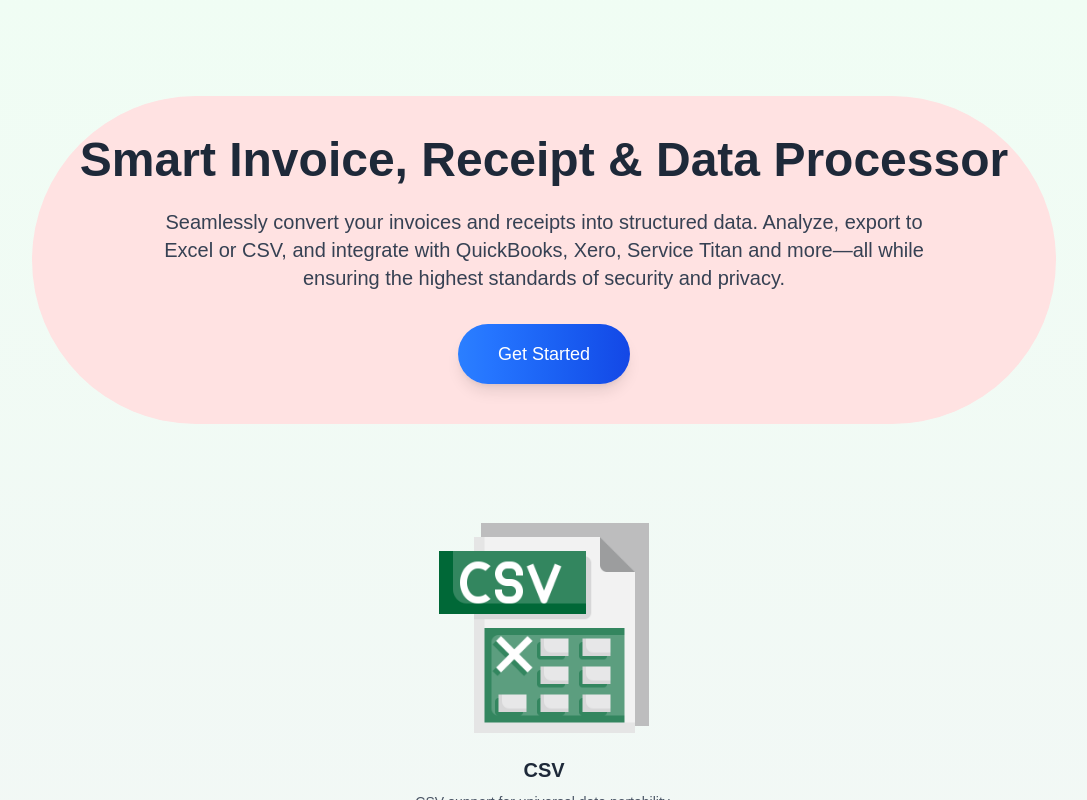
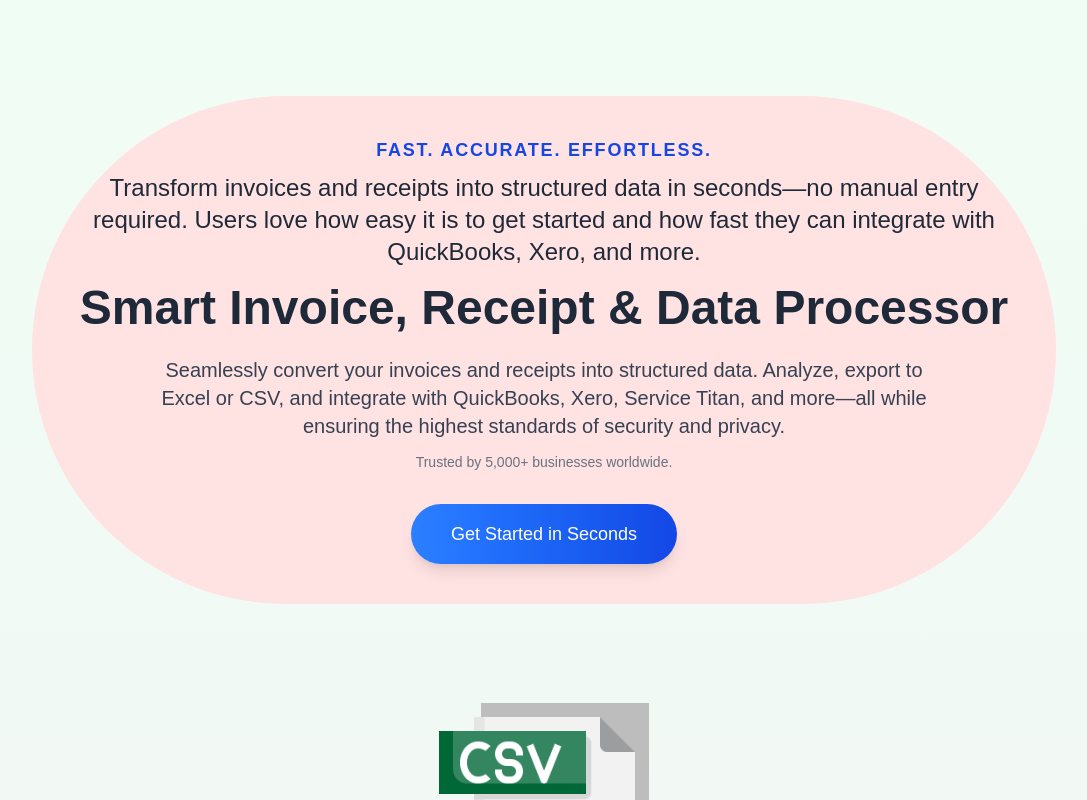
Before and after one commit to Jhector1/masyglink.com, a Next.js app: page / in a window 1280 px wide. Shown: the top 800 px of the page, without its empty margins (96-1183 px from the left). Built offline with nearby package versions, Linux system fonts and the light colour scheme; no server answers.

Commit message:
simple chnage

```diff
--- a/src/app/globals.css
+++ b/src/app/globals.css
@@ -27,3 +27,19 @@
   color: var(--foreground);
   font-family: Arial, Helvetica, sans-serif;
 }
+
+
+@keyframes fadeSlideUp {
+  0% {
+    opacity: 0;
+    transform: translateY(20px);
+  }
+  100% {
+    opacity: 1;
+    transform: translateY(0);
+  }
+}
+
+.animate-fadeSlideUp {
+  animation: fadeSlideUp 1s ease-out forwards;
+}
--- a/src/app/layout.tsx
+++ b/src/app/layout.tsx
@@ -18,7 +18,7 @@
 const defaultTitle = "Home";
 const fullTitle = `${defaultTitle} | Masyg Extractor`;
 const pageDescription =
-  "Effortlessly extract keywords from receipt invoices with unmatched speed and accuracy. Seamlessly integrates with QuickBooks and other financial services for enhanced efficiency.";
+  "Save hours on data entry with our AI-powered receipt & invoice keyword extractor—delivering lightning-fast, 99.9% accurate results and seamless QuickBooks (plus all major finance platforms) integration for a truly worry-free accounting workflow.";
 const imageUrl = `${BASE_URL}/images/SEO2.png`;
 
 export const metadata: Metadata = {
--- a/src/app/page.tsx
+++ b/src/app/page.tsx
@@ -30,30 +30,41 @@
           <AuthenticationForm closeModal={closeLoginModal} />
         </MasygModal> */}
         {/* Hero Section */}
-        <div className="rounded-full max-w-5xl bg-red-100 p-10 mx-auto text-center mb-12">
-          <h1 className="text-4xl sm:text-5xl font-extrabold text-gray-800">
+        {/* Hero Section */}
+{/* Hero Section */}
+<div className="rounded-full max-w-5xl bg-red-100 p-10 mx-auto text-center mb-12 animate-fade-in">
+  {/* Highlighted Feature Section */}
+  <p className="text-lg font-semibold text-blue-700 uppercase tracking-widest mb-2 animate-fadeSlideUp">
+    Fast. Accurate. Effortless.
+  </p>
+  <p className="text-xl sm:text-2xl font-medium text-gray-800">
+    Transform invoices and receipts into structured data in seconds—no manual entry required.
+    Users love how easy it is to get started and how fast they can integrate with QuickBooks, Xero, and more.
+  </p>
+  {/* Existing Title */}
+  <h1 className="text-4xl sm:text-5xl font-extrabold text-gray-800 mt-4">
     Smart Invoice, Receipt & Data Processor
   </h1>
+  {/* Existing Description */}
   <p className="mt-4 sm:mt-6 text-lg sm:text-xl text-gray-700 max-w-3xl mx-auto">
     Seamlessly convert your invoices and receipts into structured data. Analyze, export
-            to Excel or CSV, and integrate with QuickBooks, Xero, Service Titan and more—all while
+    to Excel or CSV, and integrate with QuickBooks, Xero, Service Titan, and more—all while
     ensuring the highest standards of security and privacy.
   </p>
+  {/* Social Proof */}
+  <p className="text-sm text-gray-500 mt-3">Trusted by 5,000+ businesses worldwide.</p>
+  {/* CTA Button */}
   <div className="mt-8">
-            <Link href={`${process.env.NEXT_PUBLIC_VITE_CLIENT_URL}/login`}
-              // onClick={() => {
-              //   if (state.isAuthenticated) {
-              //     router.push("/data/dashboard");
-              //   } else {
-              //     openModal();
-              //   }
-              // }}
+    <Link
+      href={`${process.env.NEXT_PUBLIC_VITE_CLIENT_URL}/login`}
       className="inline-block bg-gradient-to-r from-blue-500 to-blue-700 hover:from-blue-600 hover:to-blue-800 text-white font-medium text-lg px-10 py-4 rounded-full shadow-lg transition-transform duration-300 transform hover:scale-105"
     >
-              Get Started
+      Get Started in Seconds
     </Link>
   </div>
 </div>
+
+
         <Slideshow />
         {/* Features Grid */}
         <div className="max-w-6xl mx-auto grid gap-8 sm:grid-cols-2 lg:grid-cols-4">
@@ -82,11 +93,11 @@
             description="Connect with Xero for comprehensive accounting and financial management."
             icon="🧾"
           />
-          <FeatureCard
+          {/* <FeatureCard
             title="Service Titan Integration"
             description="Manage service operations efficiently with seamless Service Titan integration."
             icon="🔧"
-          />
+          /> */}
           <FeatureCard
             title="Excel File Merge"
             description="Easily combine Excel files with an intuitive drag-and-drop interface to override and merge columns."
--- a/src/components/Slideshow.tsx
+++ b/src/components/Slideshow.tsx
@@ -27,20 +27,21 @@
     id: 3,
     title: "QuickBooks",
     image: "/images/quickbooks.png",
-    caption: "Coming soon!!!",
+    caption:'Send data seamlessly to QuickBooks for real-time accounting.',
   },
   {
     id: 4,
     title: "Xero",
     image: "/images/xero.png",
-    caption: "Coming soon!!!",
+    caption: 'Connect with Xero for comprehensive accounting and financial management.',
+
   },
-  {
-    id: 5,
-    title: "Service Titan",
-    image: "/images/service-titan.png",
-    caption: "Coming soon!!!",
-  },
+  // {
+  //   id: 5,
+  //   title: "Service Titan",
+  //   image: "/images/service-titan.png",
+  //   caption: "Coming soon!!!",
+  // },
 ];
 
 const Slideshow: React.FC = () => {
```
Lines whose indentation alone changed are shown as unchanged.
